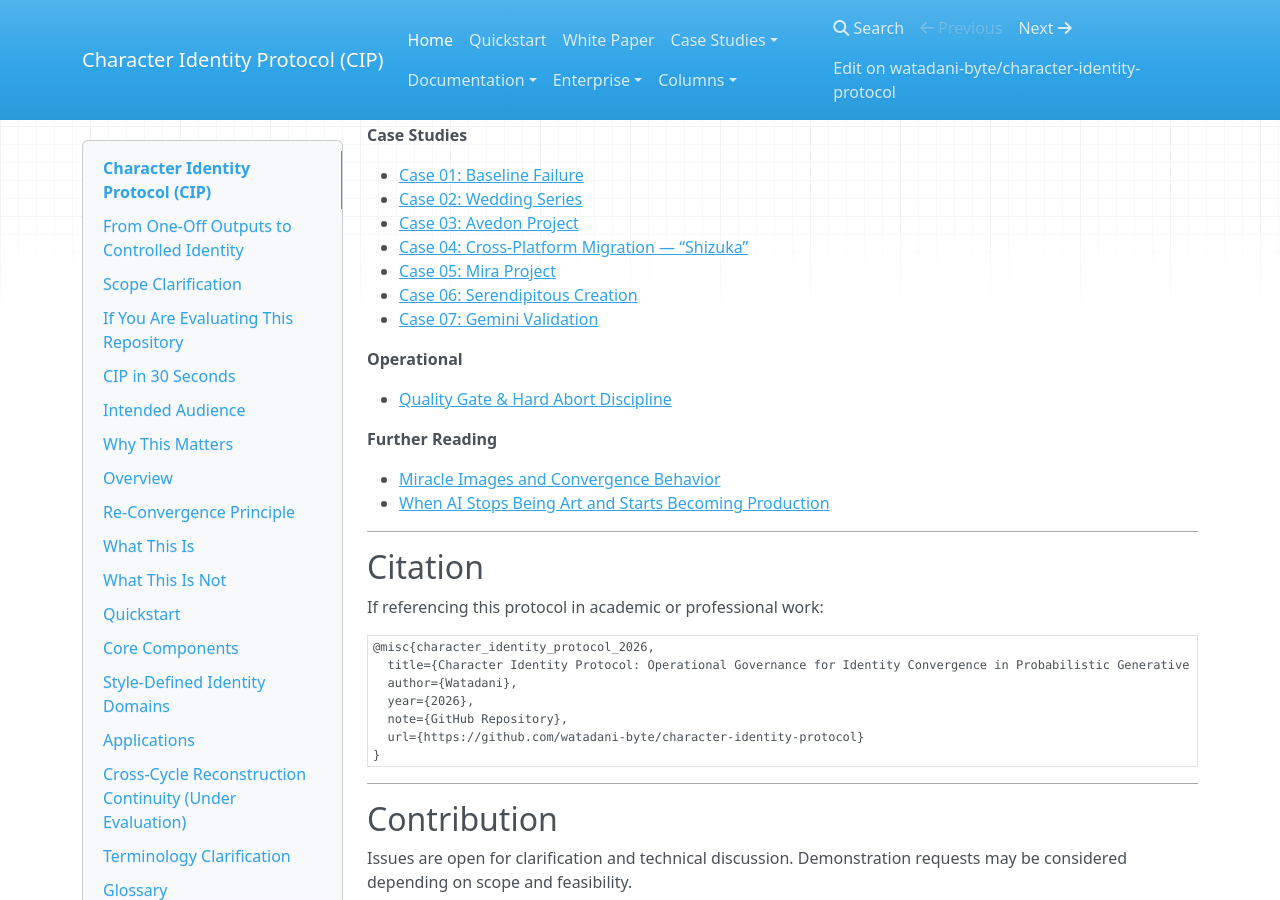
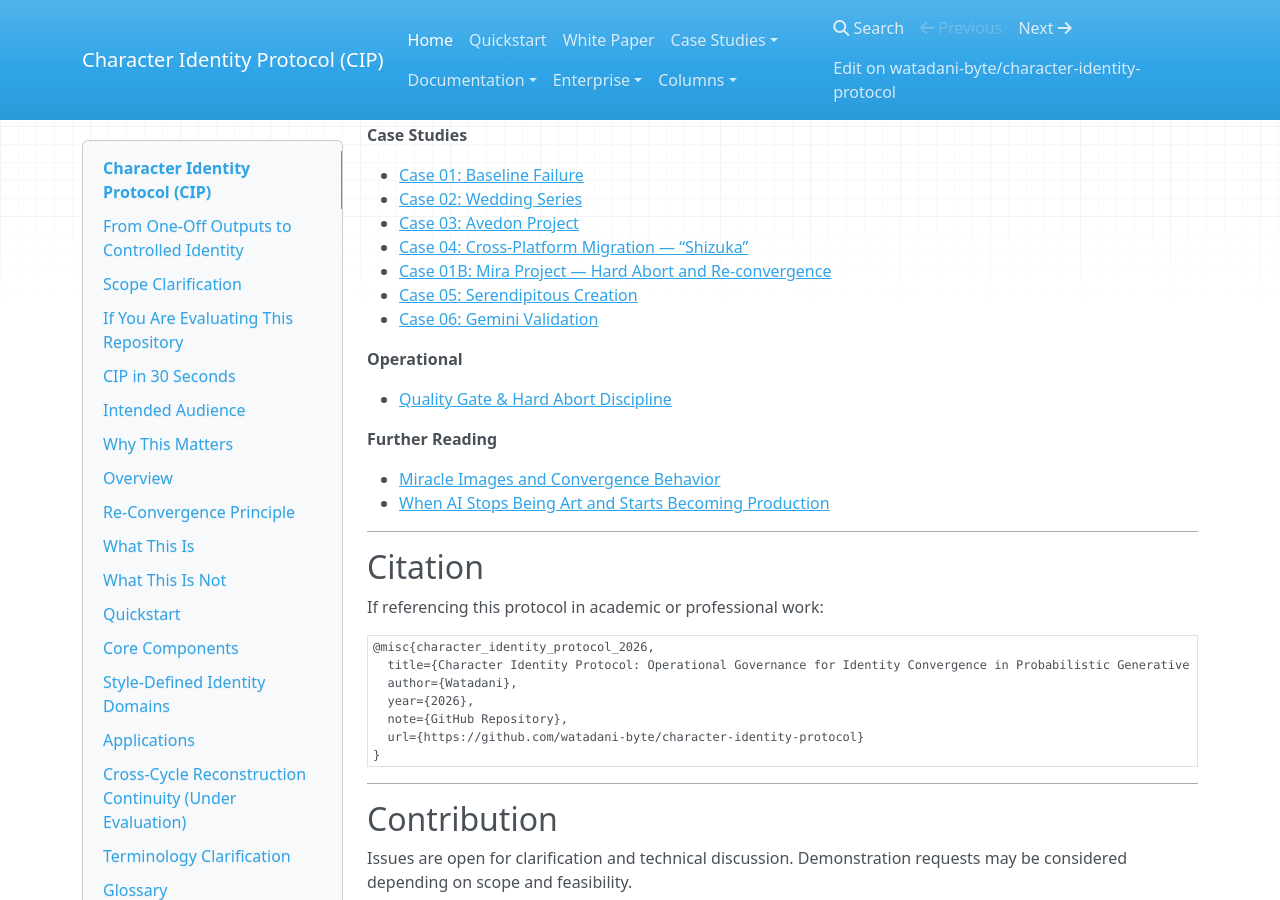
Before and after one commit to watadani-byte/character-identity-protocol, an MkDocs documentation site: the page built from docs/index.md, in a window 1280 px wide and 900 px high, scrolled down 6910 px. Built offline with MkDocs 1.6.1, drawn with Linux system fonts in a browser that asks for light colours; nearby versions of some CDN libraries.

Commit message:
Update index.md

```diff
--- a/docs/index.md
+++ b/docs/index.md
@@ -366,9 +366,9 @@ generative system.
 - [Case 02: Wedding Series](case_02_wedding_series.md)
 - [Case 03: Avedon Project](case_03_avedon_project.md)
 - [Case 04: Cross-Platform Migration — “Shizuka”](case_04_shizuka.md)
-- [Case 05: Mira Project](case_05_mira_project.md)
-- [Case 06: Serendipitous Creation](case_06_README.md)
-- [Case 07: Gemini Validation](case_07_README.md)
+- [Case 01B: Mira Project — Hard Abort and Re-convergence](case_01b_mira_project.md)
+- [Case 05: Serendipitous Creation](case_05_serendipitous.md)
+- [Case 06: Gemini Validation](case_06_gemini.md)
 
 **Operational**
 
```
